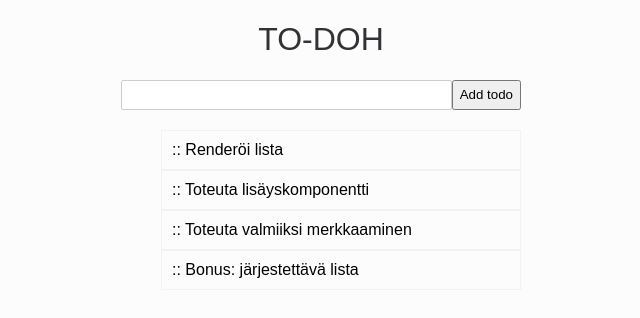
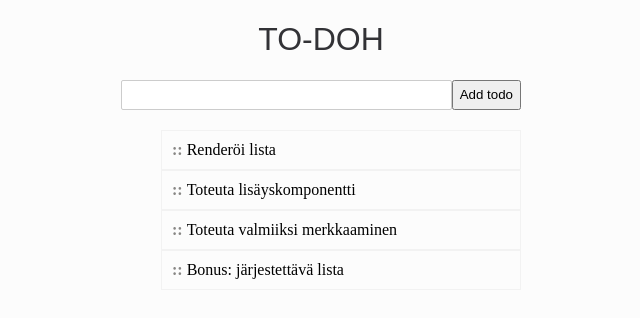
Before and after one commit to kenrii/todoReact, a React (Create React App) app: page / in a window 1280 px wide. Shown: the top 318 px of the page, without its empty margins (319-959 px from the left). Built offline with nearby package versions, Linux system fonts and the light colour scheme.

Commit message:
bug fixes

```diff
--- a/src/AddInput/input.css
+++ b/src/AddInput/input.css
@@ -14,6 +14,7 @@
   border: 1px solid #ccc;
   border-radius: 2px;
   padding: 0 5px;
+  font-family: 'Times New Roman', Times, serif;
 }
 
 .input-button {
@@ -27,6 +28,7 @@
   border-radius: 2px;
   cursor: pointer;
   transition: background-color 0.2s ease;
+  font-family: 'Times New Roman', Times, serif;
 }
 
 .input-button:hover {
--- a/src/App.js
+++ b/src/App.js
@@ -46,7 +46,7 @@ export default function App() {
   };
 
   // Funktio, joka järjestelee itemit uusille paikoilleen
-  const onSortEnd = ({oldIndex, newIndex}) => {
+  const moveItems = ({oldIndex, newIndex}) => {
     setTodos(({items}) => ({
       items: arrayMove(items, oldIndex, newIndex),
     }));
@@ -56,7 +56,7 @@ export default function App() {
     <div className="App">
       <h1>TO-DOH</h1>
       <AddInput addListItem={addListItem} />
-      <TodoList todoList={todos} onSortEnd={onSortEnd} />
+      <TodoList todoList={todos} moveItems={moveItems} />
     </div>
   );
 }
--- a/src/TodoList/TodoItem.jsx
+++ b/src/TodoList/TodoItem.jsx
@@ -8,7 +8,7 @@ import {
 // Tässä komponentissa majailee yksittäinen listalla oleva
 // elementti.
 
-const DragHandle = sortableHandle(() => <span>::   </span>);
+const DragHandle = sortableHandle(() => <span><b>::      </b></span>);
 
 export function TodoItem(props) {
   // Voit toteuttaa tehtävän merkkaamisen
--- a/src/TodoList/TodoList.jsx
+++ b/src/TodoList/TodoList.jsx
@@ -16,13 +16,13 @@ const SortableContainer = sortableContainer(({children}) => {
 
 export function TodoList(props) {
   const todoList = props.todoList
-  const onSortEnd = props.onSortEnd
+  const moveItems = props.moveItems
   const state = {items: todoList.items}
 
   const {items} = state;
 
   return (
-    <SortableContainer onSortEnd={onSortEnd} useDragHandle>
+    <SortableContainer onSortEnd={moveItems} useDragHandle>
     {items.map((value, index) => (
         <TodoItem todo={value} index={index} key={value}/>
     ))}
--- a/src/TodoList/todo-item.css
+++ b/src/TodoList/todo-item.css
@@ -5,6 +5,11 @@
   width: 100%;
   max-width: 400px;
   cursor: pointer;
+  font-family: 'Times New Roman', Times, serif;
+  word-break: break-all;
+}
+span {
+  color: #878684;
 }
 
 .todo-item:hover {
```
